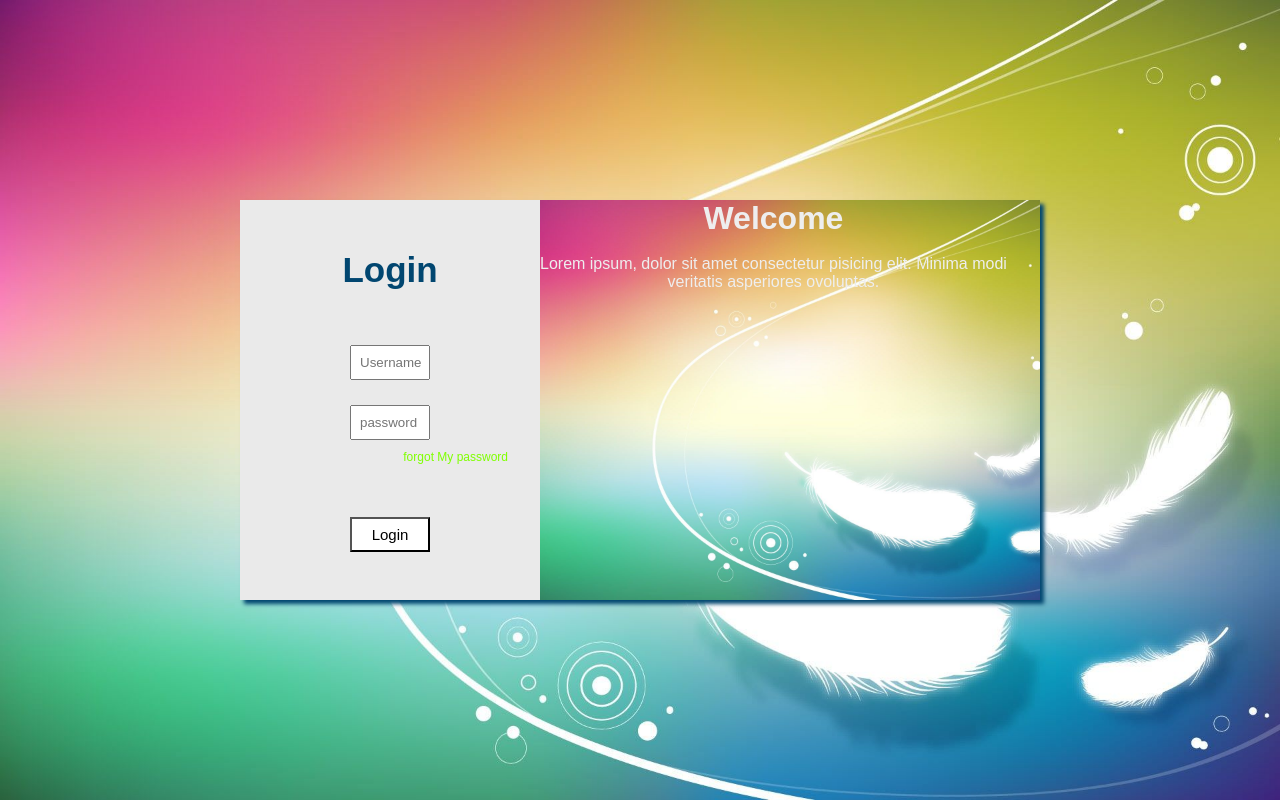
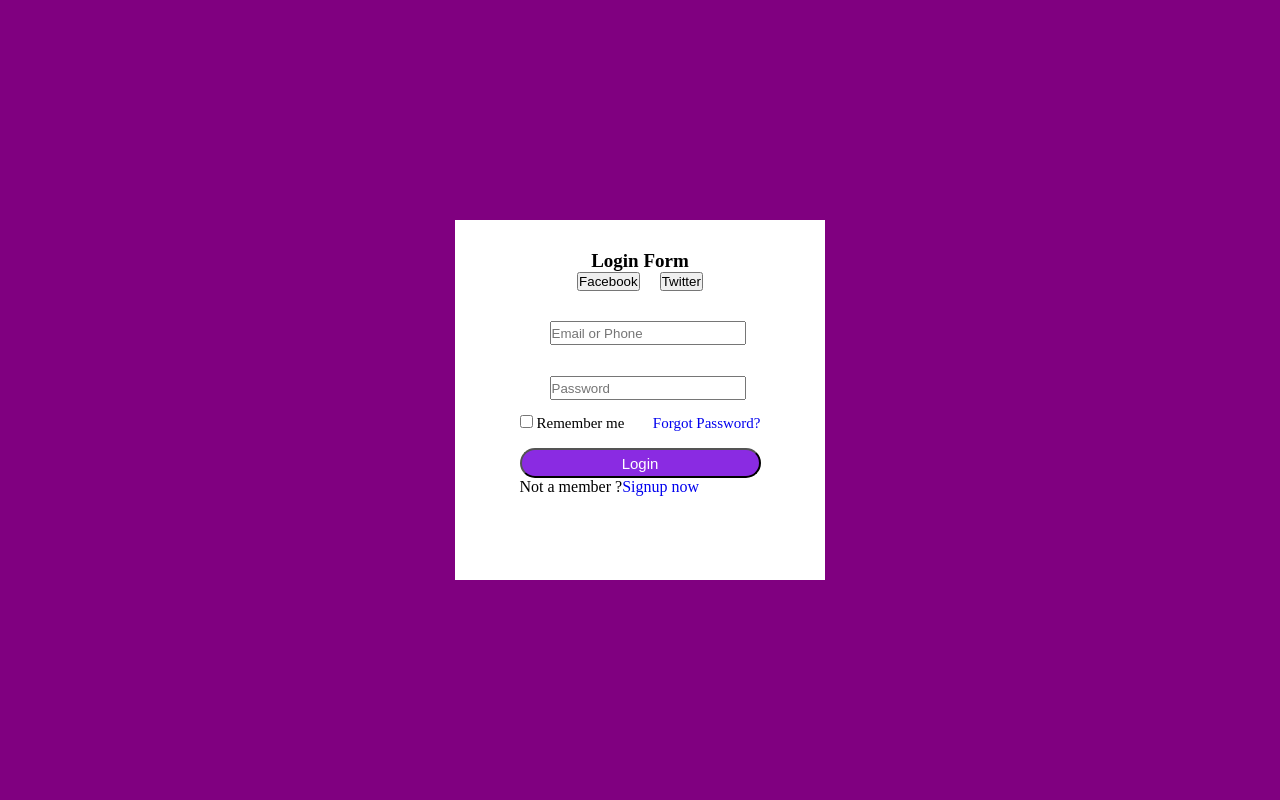
Before and after one commit to Rasila55/Form, a plain HTML site: page index.html in a window 1280 px wide. Drawn offline with Linux system fonts and the light colour scheme.

Commit message:
Add files via upload

```diff
--- a/index.html
+++ b/index.html
@@ -3,32 +3,45 @@
 <head>
     <meta charset="UTF-8">
     <meta name="viewport" content="width=device-width, initial-scale=1.0">
+    <title>login form</title>
     <link rel="stylesheet" href="style.css">
-    <title> Login form</title>
 </head>
 <body>
-    <div class="Container">
-        <div class="Login">
-            <div class="header"><h1>Login</h1></div>
-            <div class="main">
-                <form>
-                <input type="text" placeholder="Username">
-                <br>
-                <input type="password" placeholder="password">
-                <br>
-             <a href="#"> forgot My password</a>
-             <br>
+    <div class="container">
+        <form>
+            <div class="login">
+               <h1>Login Form</h1>
+               <!-- <div class="button">
+                <a href="#"><i class="ri-facebook-line"></i>Facebook</a>
+                <a href="#"><i class="ri-twitter-fill"></i>Twitter</a>
+               </div> -->
+               <div class="button">
+               <div id="one"><button>Facebook</button></div>
+               <div id="two"><button>Twitter</button></div>
+            </div>
+               <div class="input-container">
+                <input class="input-field" type="text" placeholder="Email or Phone" name="Email or phone">
 
-             <button>Login</button>
-            </form>
+              </div>
+              <div class="input-container">
+                 <input class="input-field" type="password" placeholder="Password" name="password">
+
+              </div>
+              <div class="remember">
+               <label><input type="checkbox">Remember me</label>
+               <a href="#">Forgot Password?</a>
             </div>
-        </div>
-        <div class="img">
-            <span>
-                <h1><bold>Welcome</h1><br>
+               <!-- <div style="text-align:end"> -->
 
-                <p>Lorem ipsum, dolor sit amet consectetur pisicing elit. Minima modi<br> veritatis asperiores ovoluptas.</p>
-            </span>
-        </div>
+            </div>
+            <button  type="submit" class="loginBtn">Login</button>
+               <div class="New"> Not a member ?<a href="#">Signup now</a>  </div>
+
+
+
+
+            </div>
+        </form>
     </div>
 </body>
+</html>
--- a/style.css
+++ b/style.css
@@ -1,82 +1,74 @@
 *{
-    padding: 0;
-    margin: 0;
+   padding: 0;
+   margin:0
+}
+body{
+    min-height: 100vh;
+    width: 100%;
+    display: flex;
+    align-items: center;
+    justify-content: center;
+    background-color: purple;
 
 
 }
-html,body{
+.container{
+   margin:200px;
+    height: 300px;
+    width:300px;
+    background-color:white;
+    display:flex;
+    justify-content: center;
+    padding:30px 35px;
+
+}
+.container h1{
+    font-size:19px;
+    font-weight: 700;
+    text-align:center
+}
+.input-container{
+    position:relative;
     width: 100%;
-    height: 100%;
-    display: flex;
-    background-image: url(o.jpg);
-    background-size: cover;
-    background-position:center;
-    font-family:sans-serif;
+    height: 25px;
+    margin:30px;
+
 }
-.Container{
-    display: flex;
-    margin: auto;
-    width:800px;
-    height: 400px;
-    box-shadow: 4px 4px 4px #014670;
+.input-container input{
+    width: 80%;
+    height:80%;
 
+}
+.remember{
+    display:flex;
+    align-items:center;
+    justify-content: space-between;
+    font-size:15px;
+    margin:-16px 0 16px
+}
+.remember label input{
+          accent-color:#fff;
+          margin-right:4px;
 }
 a{
     text-decoration: none;
-    color: chartreuse;
 }
+.loginBtn{
+    display: inline-block;
+    background: blueviolet;
+    color:#fff;
+    width: 100%;
+    border-radius: 30px;
+    font-size:15px;
+    height:30px;
+    cursor:pointer;
 
-.Login{
-    order: 1;
-    width: 300px;
-    background-color: #eaeaea;
+}
+.button{
+    display: flex;
+    flex-wrap:wrap;
+    align-items: center;
+    justify-content: center;
+    gap: 20px;
     text-align: center;
 }
-.header h1{
-    margin-top: 50px;
-    margin-bottom: 30px;
-    color:#014670;
-    font-size: 35px;
-}
-
-
-.main input,button{
-    width: 80px;
-    height:35px;
-    margin-top: 25px;
-    padding-left:8px;
-    box-sizing: border-box;
-    outline:none;
-    border:1px solid #014670
-    color:#014670;
-
-}
-.main button{
-    padding: 0;
-    font-size:15px;
-    background-color: white;
-
-
-}
-.main button:hover, input:hover{
-   box-shadow:3px 3px 3px rgba(1,70,112,5);
-}
-.main a{
-    display: block;
-    font-size:12px;
-    text-align: right;
-    margin:10px 32px;
-}
-.img{
-    display: flex;
-    order: 2;
-    flex-grow: 2;
-    background-image: url(o.jpg);
-    background-size: cover
-    ;
-    background-position: center;
-    text-align: center;
-    color:#eee;
-
-
-    }
```
